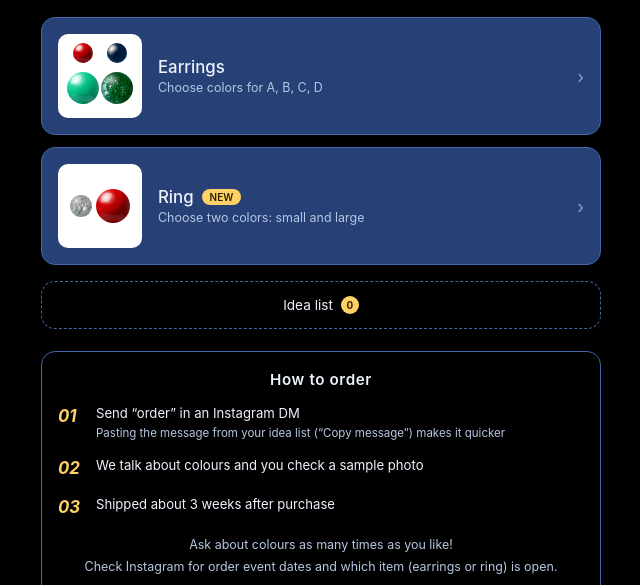
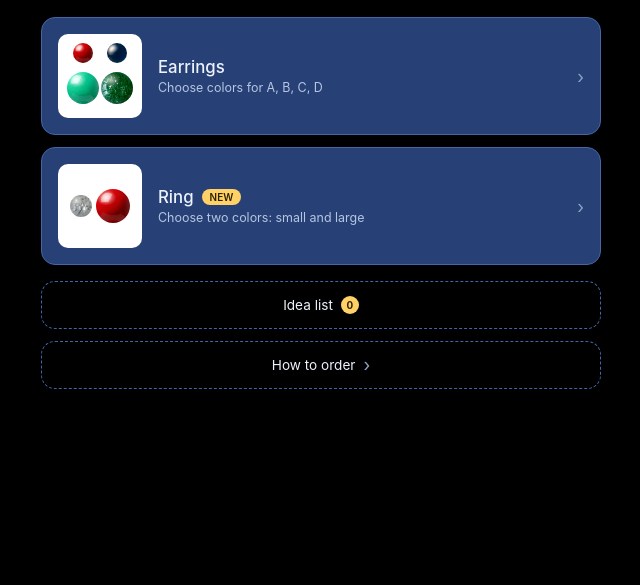
Before and after one commit to ommut/earring-customizer, a plain HTML site: page index-en.html in a window 1280 px wide. Shown: the part 238-823 px from the top of the page, without its empty margins (319-959 px from the left). After the commit the page ends 800 px from the top, so only its background shows below. Drawn offline with Linux system fonts and the light colour scheme.

Commit message:
Home page: order steps collapsed by default behind one row
Co-Authored-By: Claude Opus 5.5 <noreply@anthropic.com>
Claude-Session: https://claude.ai/code/session_01FQwYhQAEUaf7AVrTjR7vqB

```diff
--- a/index-en.html
+++ b/index-en.html
@@ -32,7 +32,7 @@ header p{color:var(--txt2);font-size:.8rem;margin-top:4px}
 .sub{font-size:.78rem;color:var(--txt2);margin-top:3px}
 .arrow{color:var(--txt3);font-size:1.1rem;flex-shrink:0}
 .ilist{display:flex;align-items:center;justify-content:center;gap:8px;margin-top:16px;padding:14px;border-radius:var(--r);border:1px dashed var(--line);color:var(--txt);text-decoration:none;font-size:.85rem}.icnt{min-width:18px;height:18px;padding:0 5px;border-radius:999px;background:var(--acc);color:var(--acc-txt);font-size:.62rem;font-weight:700;display:inline-flex;align-items:center;justify-content:center}
-.order{margin-top:22px;padding:18px 16px;border-radius:var(--r);border:1px solid var(--line)}.order h2{font-size:.95rem;font-weight:600;text-align:center;margin-bottom:14px;letter-spacing:.04em}.order ol{list-style:none;display:flex;flex-direction:column;gap:12px}.order li{display:flex;gap:12px;align-items:flex-start;font-size:.82rem;line-height:1.6}.order .n{flex-shrink:0;font-size:1.05rem;font-weight:700;font-style:italic;color:var(--acc);width:26px}.order small{display:block;color:var(--txt2);font-size:.72rem}.order .note{margin-top:14px;font-size:.78rem;color:var(--txt2);text-align:center;line-height:1.7}.ig{display:flex;align-items:center;justify-content:center;gap:8px;margin-top:14px;padding:12px;border-radius:999px;background:var(--acc);color:var(--acc-txt);text-decoration:none;font-size:.85rem;font-weight:600}.ig svg{width:18px;height:18px}
+.order{margin-top:12px;border-radius:var(--r);border:1px dashed var(--line)}.order summary{list-style:none;display:flex;align-items:center;justify-content:center;gap:8px;padding:14px;font-size:.85rem;cursor:pointer}.order summary::-webkit-details-marker{display:none}.order summary::after{content:"›";color:var(--txt3);font-size:1.1rem;line-height:1;transition:transform .2s}.order[open] summary::after{transform:rotate(90deg)}.order[open]{border-style:solid}.order .body{padding:4px 16px 18px}.order ol{list-style:none;display:flex;flex-direction:column;gap:12px}.order li{display:flex;gap:12px;align-items:flex-start;font-size:.82rem;line-height:1.6}.order .n{flex-shrink:0;font-size:1.05rem;font-weight:700;font-style:italic;color:var(--acc);width:26px}.order small{display:block;color:var(--txt2);font-size:.72rem}.order .note{margin-top:14px;font-size:.78rem;color:var(--txt2);text-align:center;line-height:1.7}.ig{display:flex;align-items:center;justify-content:center;gap:8px;margin-top:14px;padding:12px;border-radius:999px;background:var(--acc);color:var(--acc-txt);text-decoration:none;font-size:.85rem;font-weight:600}.ig svg{width:18px;height:18px}
 </style></head>
 <body><div class="container">
 <div class="banner"><video src="images/banner.mp4" poster="images/banner.png" autoplay muted loop playsinline preload="metadata"></video></div>
@@ -58,5 +58,5 @@ header p{color:var(--txt2);font-size:.8rem;margin-top:4px}
 </a>
 </div>
 <a class="ilist" href="idea-list-en.html">Idea list <span class="icnt" data-idea-count>0</span></a>
-<section class="order"><h2>How to order</h2><ol><li><span class="n">01</span><span>Send “order” in an Instagram DM<small>Pasting the message from your idea list (“Copy message”) makes it quicker</small></span></li><li><span class="n">02</span><span>We talk about colours and you check a sample photo</span></li><li><span class="n">03</span><span>Shipped about 3 weeks after purchase</span></li></ol><p class="note">Ask about colours as many times as you like!<br>Check Instagram for order event dates and which item (earrings or ring) is open.</p><a class="ig" href="https://www.instagram.com/hiromi_mutaclay/" target="_blank" rel="noopener"><svg viewBox="0 0 24 24" fill="none" stroke="currentColor" stroke-width="2" aria-hidden="true"><rect x="3" y="3" width="18" height="18" rx="5"/><circle cx="12" cy="12" r="4"/><circle cx="17.5" cy="6.5" r="1" fill="currentColor" stroke="none"/></svg>@hiromi_mutaclay</a></section>
+<details class="order"><summary>How to order</summary><div class="body"><ol><li><span class="n">01</span><span>Send “order” in an Instagram DM<small>Pasting the message from your idea list (“Copy message”) makes it quicker</small></span></li><li><span class="n">02</span><span>We talk about colours and you check a sample photo</span></li><li><span class="n">03</span><span>Shipped about 3 weeks after purchase</span></li></ol><p class="note">Ask about colours as many times as you like!<br>Check Instagram for order event dates and which item (earrings or ring) is open.</p><a class="ig" href="https://www.instagram.com/hiromi_mutaclay/" target="_blank" rel="noopener"><svg viewBox="0 0 24 24" fill="none" stroke="currentColor" stroke-width="2" aria-hidden="true"><rect x="3" y="3" width="18" height="18" rx="5"/><circle cx="12" cy="12" r="4"/><circle cx="17.5" cy="6.5" r="1" fill="currentColor" stroke="none"/></svg>@hiromi_mutaclay</a></div></details>
 </div><script src="idea.js"></script></body></html>
```
Also changed, not shown: index.html (+2 -2 lines).
